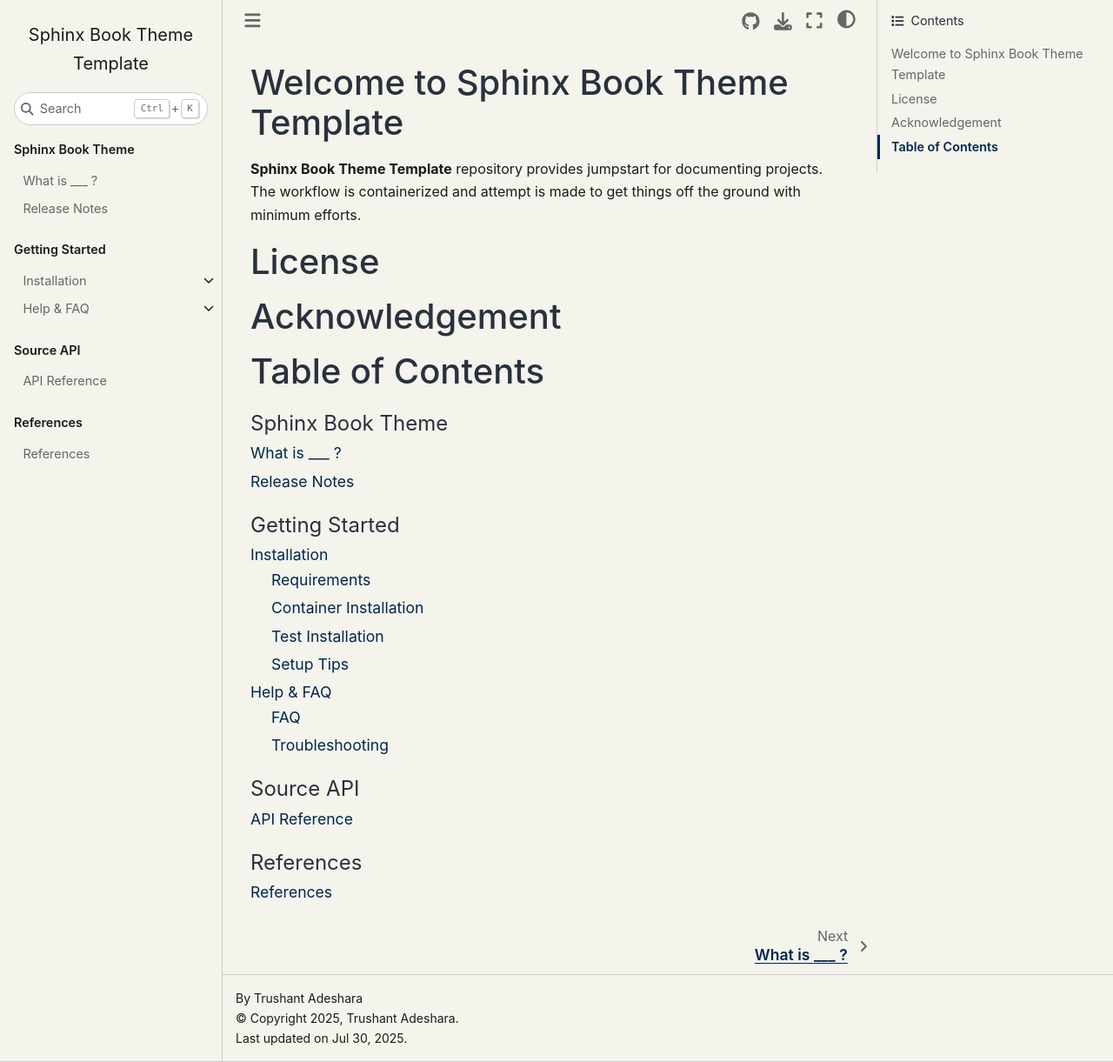
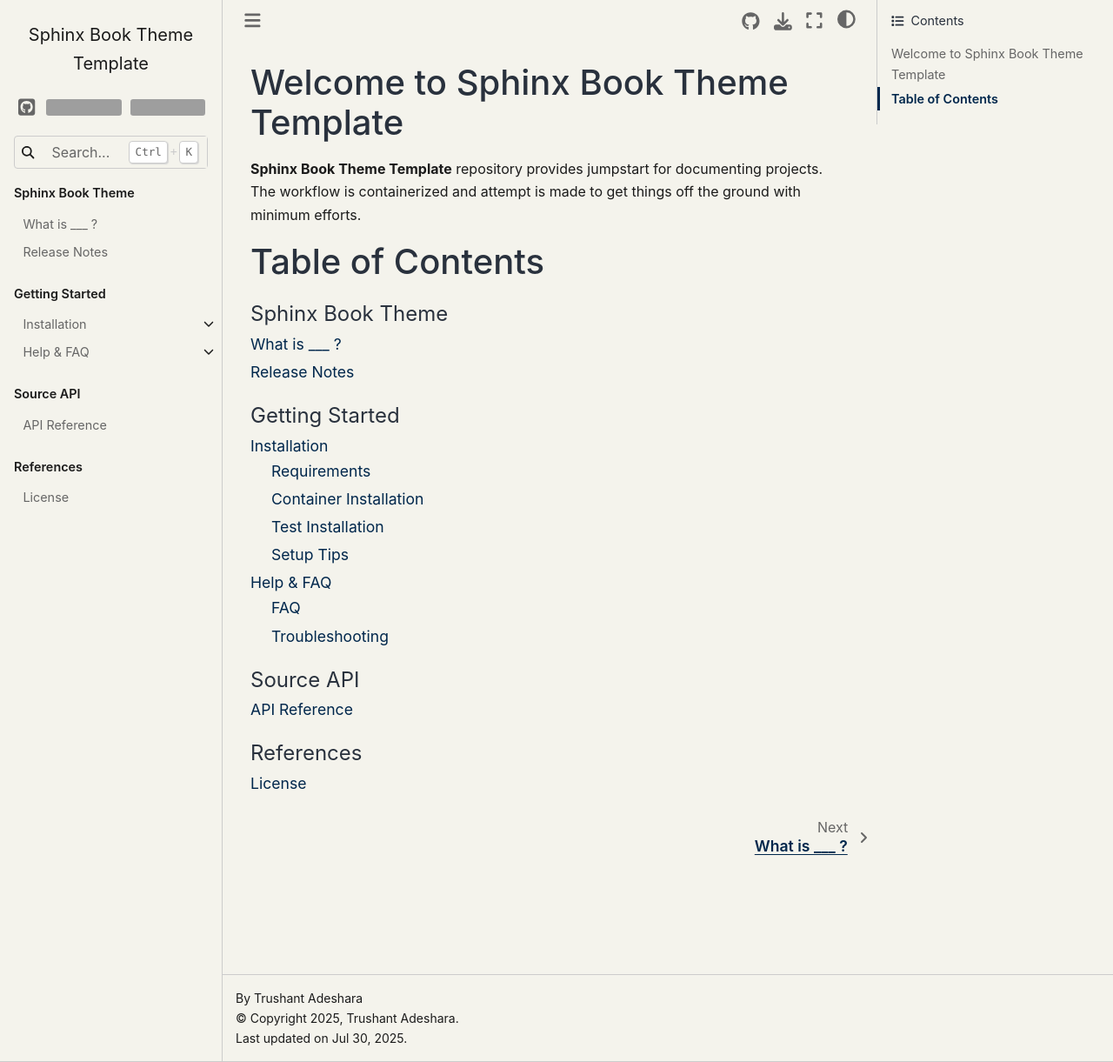
Before and after one commit to trushant05/sphinx_book_theme, a Sphinx documentation site: the page built from docs/index.rst, in a window 1280 px wide and 1221 px high. Shown: the whole window at 87% size. Built offline with Sphinx 7.4.7 and the Sphinx Book theme 1.1.4, drawn with Linux system fonts in a browser that asks for light colours; the version number could not be read and is left out; grey boxes are pictures that could not be loaded.

```diff
--- /dev/null
+++ b/docs/_templates/versioning.html
@@ -0,0 +1,21 @@
+{% if versions %}
+<nav class="bd-links bd-docs-nav">
+    <div class="bd-toc-item navbar-nav">
+      <ul class="nav bd-sidenav">
+        <li class="toctree-l1 has-children" style="display: flex; justify-content: center; align-items: center; flex-direction: column;">
+          <div  style ="text-align:center;">
+            <label for="version-select" style="font-weight: bold; display: block;">Version</label>
+          </div>
+          <select id="version-select" class="version-dropdown" style="margin: 0 auto; display: block;" onchange="location = this.value;">
+            {%- for item in versions.branches %}
+            <option value="{{ item.url }}" {% if item == current_version %}selected{% endif %}>{{ item.name }}</option>
+            {%- endfor %}
+            {%- for item in versions.tags|reverse %}
+            <option value="{{ item.url }}" {% if item == current_version %}selected{% endif %}>{{ item.name }}</option>
+            {%- endfor %}
+          </select>
+        </li>
+      </ul>
+    </div>
+</nav>
+{% endif %}
--- a/docs/conf.py
+++ b/docs/conf.py
@@ -13,7 +13,7 @@
 author = 'Trushant Adeshara'
 
 # Read verson from the package
-with open(os.path.join(os.path.dirname(__file__), "..", "VERSION")) as f:
+with open(os.path.join(os.path.dirname(__file__), "VERSION")) as f:
     full_version = f.read().strip()
     version = ".".join(full_version.split(".")[:3])
 
@@ -39,6 +39,7 @@
     "sphinx_design",
     "sphinx.ext.intersphinx",
     "sphinx.ext.viewcode",
+    "sphinx_multiversion",
 ]
 
 # mathjax hacks
@@ -123,4 +124,32 @@
     "use_edit_page_button": True,
     "show_toc_level": 1,
     "use_sidenotes": True,
+    "logo": {
+        "text": "Sphinx Book Theme Template"
+    },
+    "icon_links": [
+            {
+                "name": "GitHub",
+                "url": "https://github.com/trushant05/sphinx_book_theme_template",
+                "icon": "fa-brands fa-square-github",
+                "type": "fontawesome",
+            },
+            {
+                "name": "Isaac Sim",
+                "url": "https://developer.nvidia.com/isaac-sim",
+                "icon": "https://img.shields.io/badge/IsaacSim-4.5.0-silver.svg",
+                "type": "url",
+            },
+            {
+                "name": "Stars",
+                "url": "https://img.shields.io/github/stars/trushant05/sphinx_book_theme_template?color=fedcba",
+                "icon": "https://img.shields.io/github/stars/trushant05/sphinx_book_theme_template?color=fedcba",
+                "type": "url",
+            },
+        ],
+        "icon_links_label": "Quick Links",
+    }
+
+html_sidebars = {
+    "**": ["navbar-logo.html", "versioning.html", "icon-links.html", "search-field.html", "sbt-sidebar-nav.html"]
 }
--- a/docs/index.rst
+++ b/docs/index.rst
@@ -4,12 +4,6 @@
 **Sphinx Book Theme Template** repository provides jumpstart for documenting projects.
 The workflow is containerized and attempt is made to get things off the ground with
 minimum efforts.
-
-License
-=======
-
-Acknowledgement
-===============
 
 Table of Contents
 =================
--- a/docs/source/references/index.rst
+++ b/docs/source/references/index.rst
@@ -1,2 +1,2 @@
-References
-==========
+License
+=======
```
Also changed, not shown: 6 other files.
